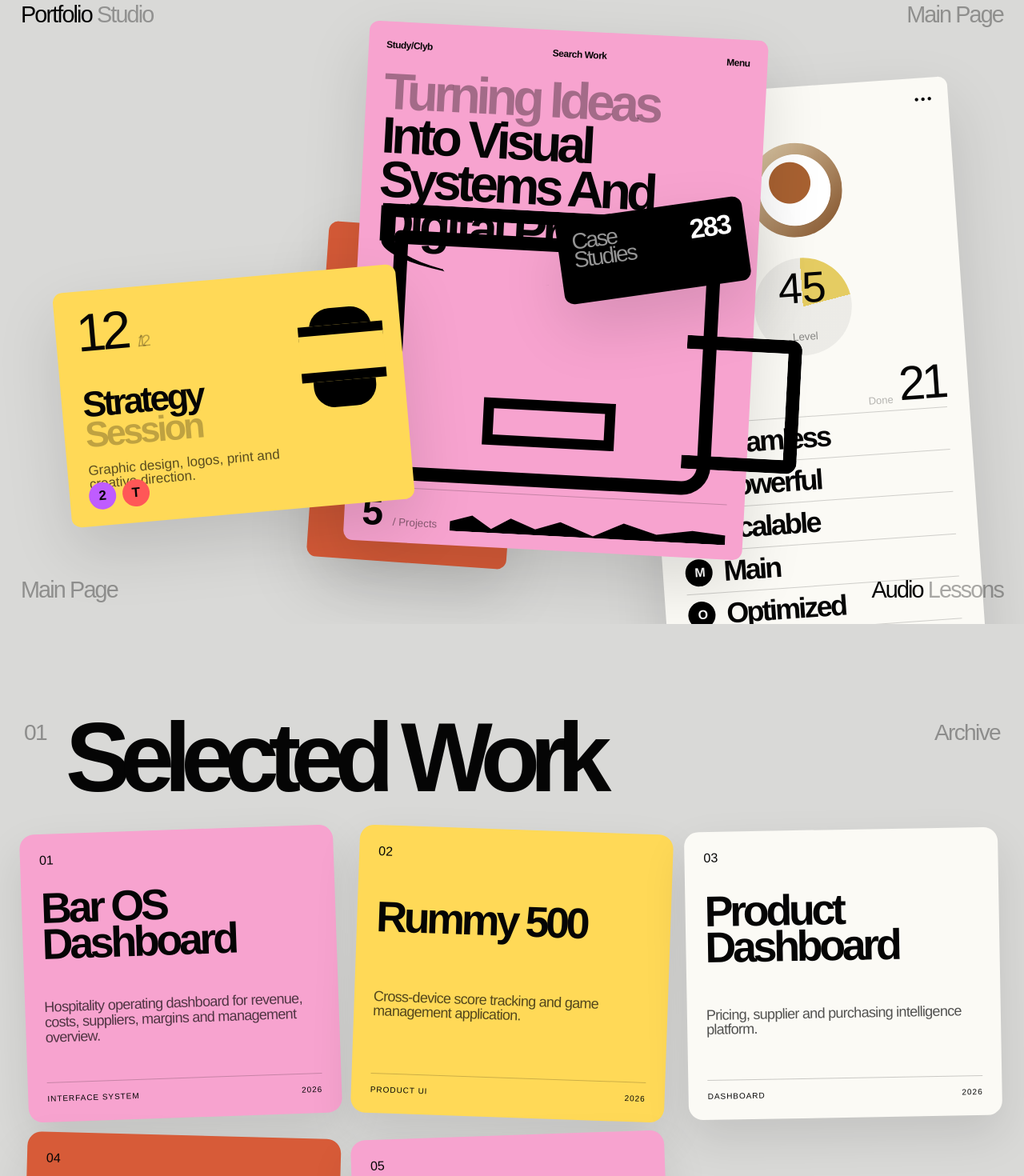
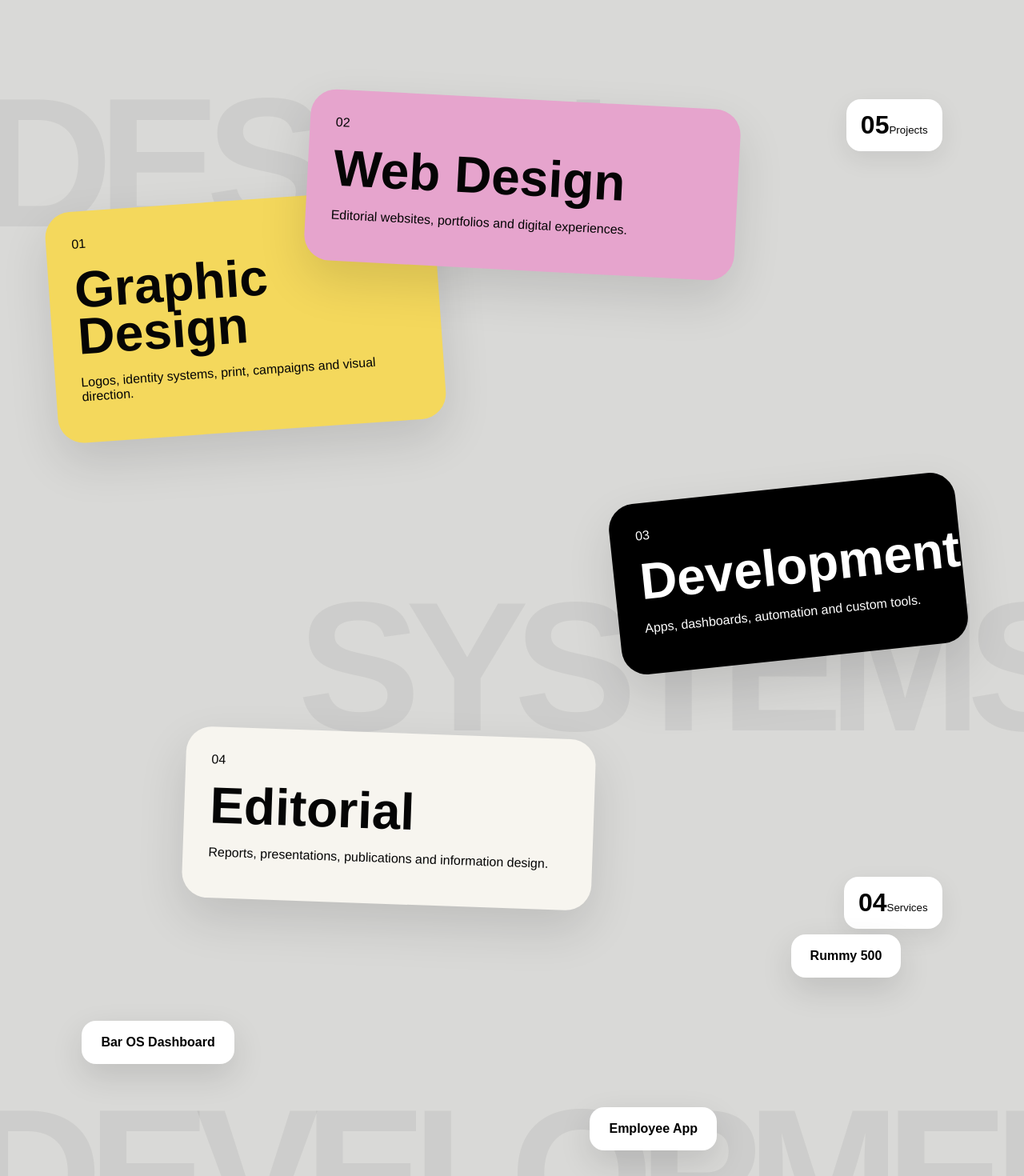
Before and after one commit to izakjonathan/port2, a Next.js app: page / in a window 1280 px wide. Shown: the part 20-1490 px from the top of the page at 80% size. Built offline with nearby package versions, Linux system fonts and the light colour scheme.

Commit message:
Replace project with latest ZIP build

```diff
--- a/app/globals.css
+++ b/app/globals.css
@@ -1520,3 +1520,25 @@ html,body{background:#d9d9d7!important;color:#050505!important;overflow-x:hidden
 .service-stack{position:relative;min-height:620px}.service-card{position:absolute;width:38%;min-height:420px;border-radius:18px;padding:28px;box-shadow:0 24px 60px rgba(0,0,0,.12);color:#050505}.service-card h3{margin:36px 0 16px;color:#050505;font-size:clamp(42px,5.5vw,82px);line-height:.8;letter-spacing:-.1em}.service-card p{max-width:360px;color:rgba(0,0,0,.66);font-size:21px;line-height:1.05;letter-spacing:-.04em}.service-card span{color:rgba(0,0,0,.38);font-size:14px;letter-spacing:.12em;text-transform:uppercase}.service-card-0{left:3%;top:20px;background:#ffd957;transform:rotate(-4deg)}.service-card-1{left:31%;top:100px;z-index:3;background:#f7a3cf;transform:rotate(3deg)}.service-card-2{right:3%;top:36px;background:#fbfaf5;transform:rotate(-3deg)}
 .audio-about{display:grid;grid-template-columns:1fr 2fr 1fr;gap:28px;padding:100px max(24px,calc((100vw - 1220px)/2)) 180px}.audio-about span,.audio-about a{color:rgba(0,0,0,.35);font-size:clamp(20px,2.2vw,34px);letter-spacing:-.06em}.audio-about p{margin:0;max-width:930px;color:#050505;font-size:clamp(38px,5.2vw,78px);line-height:.86;letter-spacing:-.095em}
 @media(max-width:900px){.audio-hero{min-height:1200px}.audio-label{font-size:24px}.audio-pink{top:110px;width:72vw;height:580px;min-height:580px;transform:translateX(-43%) rotate(3deg)}.audio-pink h1{font-size:44px}.audio-symbol{border-width:10px;bottom:92px}.audio-symbol:before,.audio-symbol:after{border-width:10px}.audio-symbol span{border-width:8px}.audio-red{left:44vw;top:435px;width:130px;height:360px}.audio-yellow{left:7vw;top:530px;width:54vw;min-height:255px;padding:20px}.bottle{width:54px;height:88px;right:22px;top:34px}.audio-white{right:3vw;top:760px;width:62vw;min-height:390px;padding:22px 18px}.profile,.level{width:84px;height:84px;margin-bottom:16px}.level span{font-size:36px}.done{font-size:42px}.audio-white li{font-size:27px;gap:10px}.audio-white b{width:28px;height:28px;flex-basis:28px}.audio-black{right:7vw;top:506px;width:155px;height:82px}.audio-black span,.audio-black strong{font-size:22px}.audio-section{padding:74px 16px}.audio-section-head{grid-template-columns:auto 1fr}.audio-section-head h2{grid-column:1/-1;font-size:74px}.audio-grid{grid-template-columns:1fr}.audio-card{min-height:310px}.service-stack{min-height:950px}.service-card{width:74vw}.service-card-0{left:3vw;top:0}.service-card-1{left:20vw;top:270px}.service-card-2{right:3vw;top:550px}.audio-about{grid-template-columns:1fr;padding:80px 16px 150px}}
+
+.v2-collage{background:#d9d9d7;min-height:100vh}
+.v2-stage{position:relative;min-height:1800px;padding:40px;overflow:hidden;background:#d9d9d7}
+.v2-bg-word{position:absolute;font-weight:900;font-size:18vw;color:rgba(0,0,0,.05);letter-spacing:-.08em}
+.bg1{top:5%;left:-2%}.bg2{top:40%;right:-5%}.bg3{bottom:10%;left:-3%}
+.svc{position:absolute;border-radius:32px;padding:32px;box-shadow:0 25px 60px rgba(0,0,0,.12)}
+.svc h2{font-size:5vw;line-height:.9;margin:20px 0}
+.yellow{background:#f4d85c;left:5%;top:15%;width:38%;transform:rotate(-4deg)}
+.pink{background:#e6a4cd;left:30%;top:8%;width:42%;transform:rotate(3deg)}
+.black{background:#000;color:#fff;right:6%;top:35%;width:34%;transform:rotate(-6deg)}
+.white{background:#f7f5ef;left:18%;top:52%;width:40%;transform:rotate(2deg)}
+.mini-project{position:absolute;padding:18px 24px;border-radius:18px;background:#fff;color:#000;box-shadow:0 15px 40px rgba(0,0,0,.12)}
+.mp1{top:72%;left:8%}.mp2{top:66%;right:12%}.mp3{top:84%;left:30%}.mp4{top:78%;right:30%}.mp5{top:92%;left:55%}
+.v2-counter{position:absolute;background:#fff;padding:14px 18px;border-radius:18px;box-shadow:0 10px 30px rgba(0,0,0,.08)}
+.c1{top:8%;right:8%}.c2{top:62%;right:8%}.c3{top:20%;left:8%}
+.v2-counter span{font-size:32px;font-weight:800}
+@media(max-width:900px){
+.v2-stage{min-height:2200px}
+.yellow,.pink,.black,.white{width:80%;left:10%!important;right:auto;transform:rotate(0deg)}
+.pink{top:8%}.yellow{top:28%}.black{top:48%}.white{top:68%}
+.svc h2{font-size:12vw}
+}
--- a/app/page.js
+++ b/app/page.js
@@ -1,95 +1,52 @@
 import Link from "next/link";
 import { projects } from "../data/projects";
 
-const services = [
-  ["Strategy", "Identity systems, logos, layouts and visual direction."],
-  ["Interface", "Responsive websites, editorial pages and product experiences."],
-  ["Development", "Custom tools, dashboards, apps and deployment workflows."]
-];
+export default function Home() {
+  const featured = projects.slice(0,5);
 
-export default function Home() {
   return (
-    <main className="audio-site">
-      <section className="audio-hero">
-        <div className="audio-label audio-label-tl">Portfolio <span>Studio</span></div>
-        <Link href="/projects" className="audio-label audio-label-tr">Main Page</Link>
-        <a href="#services" className="audio-label audio-label-bl">Main Page</a>
-        <a href="#about" className="audio-label audio-label-br">Audio <span>Lessons</span></a>
+    <main className="v2-collage">
+      <section className="v2-stage">
 
-        <div className="audio-red" />
+        <div className="v2-bg-word bg1">DESIGN</div>
+        <div className="v2-bg-word bg2">SYSTEMS</div>
+        <div className="v2-bg-word bg3">DEVELOPMENT</div>
 
-        <article className="audio-pink">
-          <div className="mini-nav"><strong>Study/Clyb</strong><span>Search Work</span><span>Menu</span></div>
-          <h1><span>Turning Ideas</span> Into Visual Systems And Digital Products.</h1>
-          <div className="audio-symbol"><span /></div>
-          <div className="audio-bottom"><strong>{projects.length}</strong><small>/ Projects</small><i /></div>
+        <div className="v2-counter c1"><span>05</span><small>Projects</small></div>
+        <div className="v2-counter c2"><span>04</span><small>Services</small></div>
+        <div className="v2-counter c3"><span>2026</span></div>
+
+        <article className="svc yellow">
+          <span>01</span>
+          <h2>Graphic Design</h2>
+          <p>Logos, identity systems, print, campaigns and visual direction.</p>
         </article>
 
-        <article className="audio-yellow">
-          <div className="count">12 <span>/12</span></div>
-          <h2>Strategy<br /><span>Session</span></h2>
-          <p>Graphic design, logos, print and creative direction.</p>
-          <div className="bottle" />
-          <div className="chips"><b>2</b><b>T</b></div>
+        <article className="svc pink">
+          <span>02</span>
+          <h2>Web Design</h2>
+          <p>Editorial websites, portfolios and digital experiences.</p>
         </article>
 
-        <article className="audio-white">
-          <div className="dots">•••</div>
-          <div className="profile" />
-          <div className="level"><span>45</span><small>Level</small></div>
-          <div className="done"><small>Done</small><span>21</span></div>
-          <ul>
-            <li><b>S</b>Seamless</li>
-            <li><b>P</b>Powerful</li>
-            <li><b>S</b>Scalable</li>
-            <li><b>M</b>Main</li>
-            <li><b>O</b>Optimized</li>
-            <li><b>E</b>Elite</li>
-          </ul>
+        <article className="svc black">
+          <span>03</span>
+          <h2>Development</h2>
+          <p>Apps, dashboards, automation and custom tools.</p>
         </article>
 
-        <article className="audio-black"><span>Case<br />Studies</span><strong>283</strong></article>
-      </section>
+        <article className="svc white">
+          <span>04</span>
+          <h2>Editorial</h2>
+          <p>Reports, presentations, publications and information design.</p>
+        </article>
 
-      <section className="audio-section" id="work">
-        <div className="audio-section-head">
-          <span>01</span>
-          <h2>Selected Work</h2>
-          <Link href="/projects">Archive</Link>
-        </div>
-        <div className="audio-grid">
-          {projects.map((project, index) => (
-            <Link href={`/projects/${project.slug}`} className={`audio-card tone-${index % 4}`} key={project.slug}>
-              <span>{String(index + 1).padStart(2, "0")}</span>
-              <h3>{project.title}</h3>
-              <p>{project.description}</p>
-              <footer><small>{project.category}</small><small>{project.year}</small></footer>
-            </Link>
-          ))}
-        </div>
-      </section>
+        {featured.map((project,index)=>(
+          <Link href={`/projects/${project.slug}`} key={project.slug}
+            className={`mini-project mp${index+1}`}>
+            <strong>{project.title}</strong>
+          </Link>
+        ))}
 
-      <section className="audio-section" id="services">
-        <div className="audio-section-head">
-          <span>02</span>
-          <h2>Services</h2>
-          <span>Design / Build</span>
-        </div>
-        <div className="service-stack">
-          {services.map(([title, text], index) => (
-            <article className={`service-card service-card-${index}`} key={title}>
-              <span>{String(index + 1).padStart(2, "0")}</span>
-              <h3>{title}</h3>
-              <p>{text}</p>
-            </article>
-          ))}
-        </div>
-      </section>
-
-      <section className="audio-about" id="about">
-        <span>03 / Profile</span>
-        <p>I build visual systems, mobile-first web apps, editorial interfaces and experimental digital identities with a focus on typography, atmosphere and interaction.</p>
-        <a href="mailto:izakhyllested@icloud.com">Contact</a>
       </section>
     </main>
   );
```
